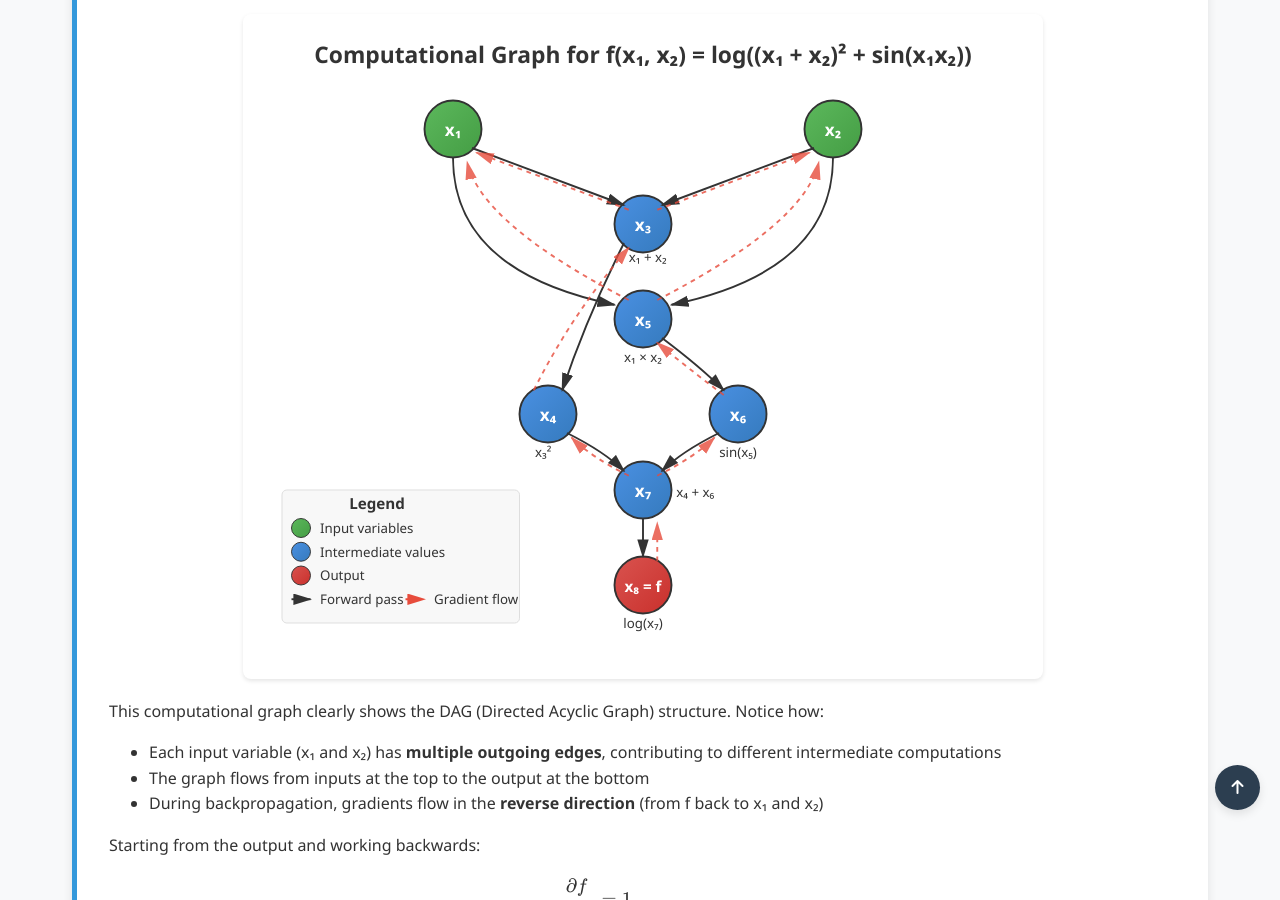
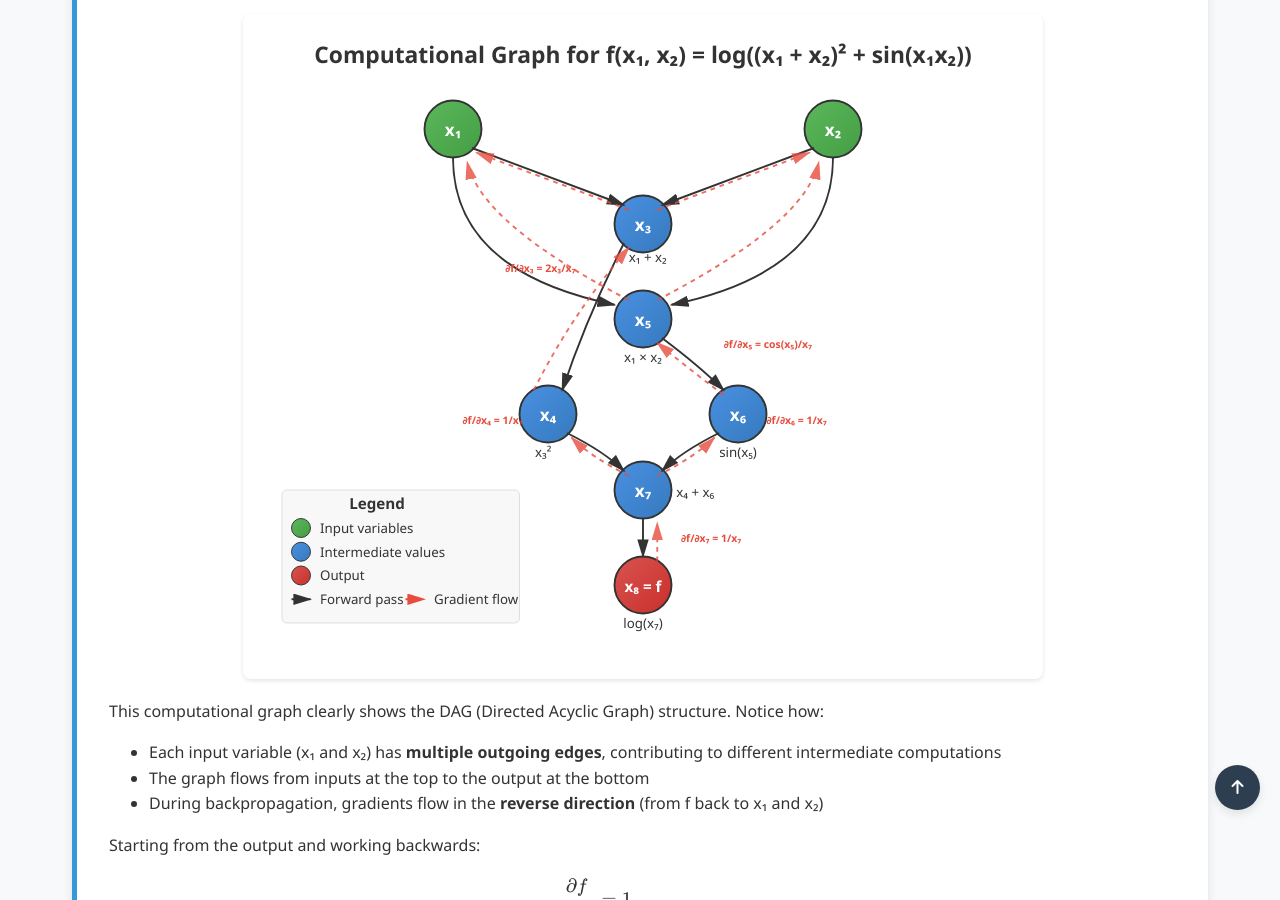
Before and after one commit to Yusukey01/yusukey01.github.io, a Jekyll site: the page built from Mathematics/Machine_learning/autodiff.html, in a window 1280 px wide and 900 px high, scrolled down 1520 px. Built offline with Jekyll 4.4.1, drawn with Linux system fonts in a browser that asks for light colours.

Commit message:
made V-5 autodiff

```diff
--- a/Mathematics/Machine_learning/autodiff.html
+++ b/Mathematics/Machine_learning/autodiff.html
@@ -218,6 +218,25 @@ uses_python: false
                         <text x="160" y="120" font-size="14" fill="#333">Gradient flow</text>
                       </g>
 
+                       <!-- Gradient annotations with white background for visibility -->
+                      <g id="gradient-annotations" font-size="11" fill="#e74c3c" font-weight="bold">
+                        <!-- Add white rectangles behind text for better visibility -->
+
+                        <text x="440" y="535">∂f/∂x₇ = 1/x₇</text>
+
+
+                        <text x="210" y="410">∂f/∂x₄ = 1/x₇</text>
+
+
+                        <text x="530" y="410">∂f/∂x₆ = 1/x₇</text>
+
+
+                        <text x="255" y="250">∂f/∂x₃ = 2x₃/x₇</text>
+
+
+                        <text x="485" y="330">∂f/∂x₅ = cos(x₅)/x₇</text>
+                      </g>
+
                     </svg>
                 </div>
 
```
